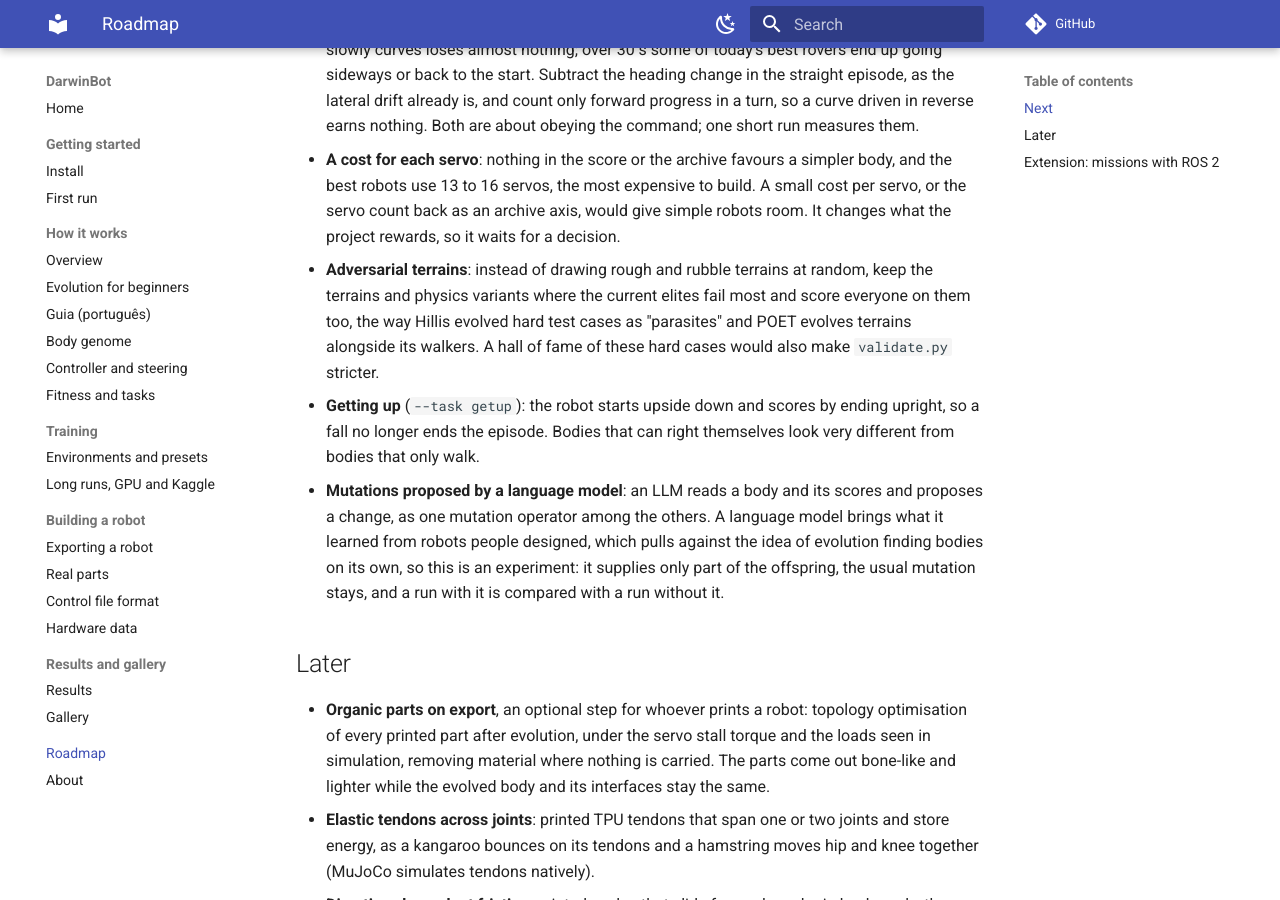
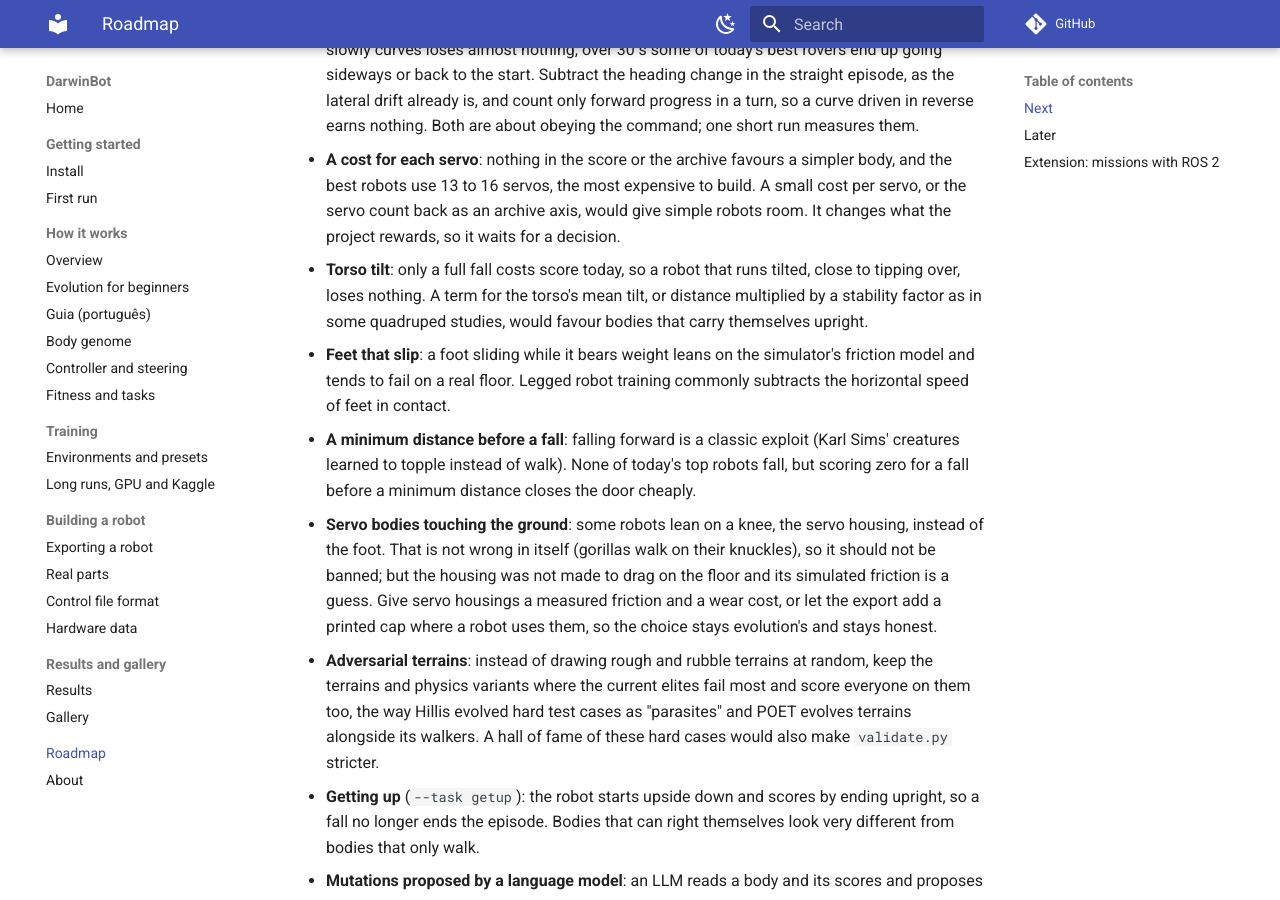
Before and after one commit to mpena2099/darwinbot, an MkDocs documentation site: the page built from docs/roadmap.md, in a window 1280 px wide and 900 px high, scrolled down 330 px. Built offline with MkDocs 1.6.1 and Material for MkDocs 9.7.7, drawn with Linux system fonts in a browser that asks for light colours; comment, search, counter and statistics services are not loaded.

Commit message:
Roadmap: torso tilt, foot slip, minimum distance before a fall, servo housings on the ground

```diff
--- a/docs/roadmap.md
+++ b/docs/roadmap.md
@@ -18,6 +18,23 @@
   to build. A small cost per servo, or the servo count back as an archive
   axis, would give simple robots room. It changes what the project rewards, so
   it waits for a decision.
+- **Torso tilt**: only a full fall costs score today, so a robot that runs
+  tilted, close to tipping over, loses nothing. A term for the torso's mean
+  tilt, or distance multiplied by a stability factor as in some quadruped
+  studies, would favour bodies that carry themselves upright.
+- **Feet that slip**: a foot sliding while it bears weight leans on the
+  simulator's friction model and tends to fail on a real floor. Legged robot
+  training commonly subtracts the horizontal speed of feet in contact.
+- **A minimum distance before a fall**: falling forward is a classic exploit
+  (Karl Sims' creatures learned to topple instead of walk). None of today's
+  top robots fall, but scoring zero for a fall before a minimum distance
+  closes the door cheaply.
+- **Servo bodies touching the ground**: some robots lean on a knee, the servo
+  housing, instead of the foot. That is not wrong in itself (gorillas walk on
+  their knuckles), so it should not be banned; but the housing was not made to
+  drag on the floor and its simulated friction is a guess. Give servo housings
+  a measured friction and a wear cost, or let the export add a printed cap
+  where a robot uses them, so the choice stays evolution's and stays honest.
 - **Adversarial terrains**: instead of drawing rough and rubble terrains at
   random, keep the terrains and physics variants where the current elites fail
   most and score everyone on them too, the way Hillis evolved hard test cases
```
